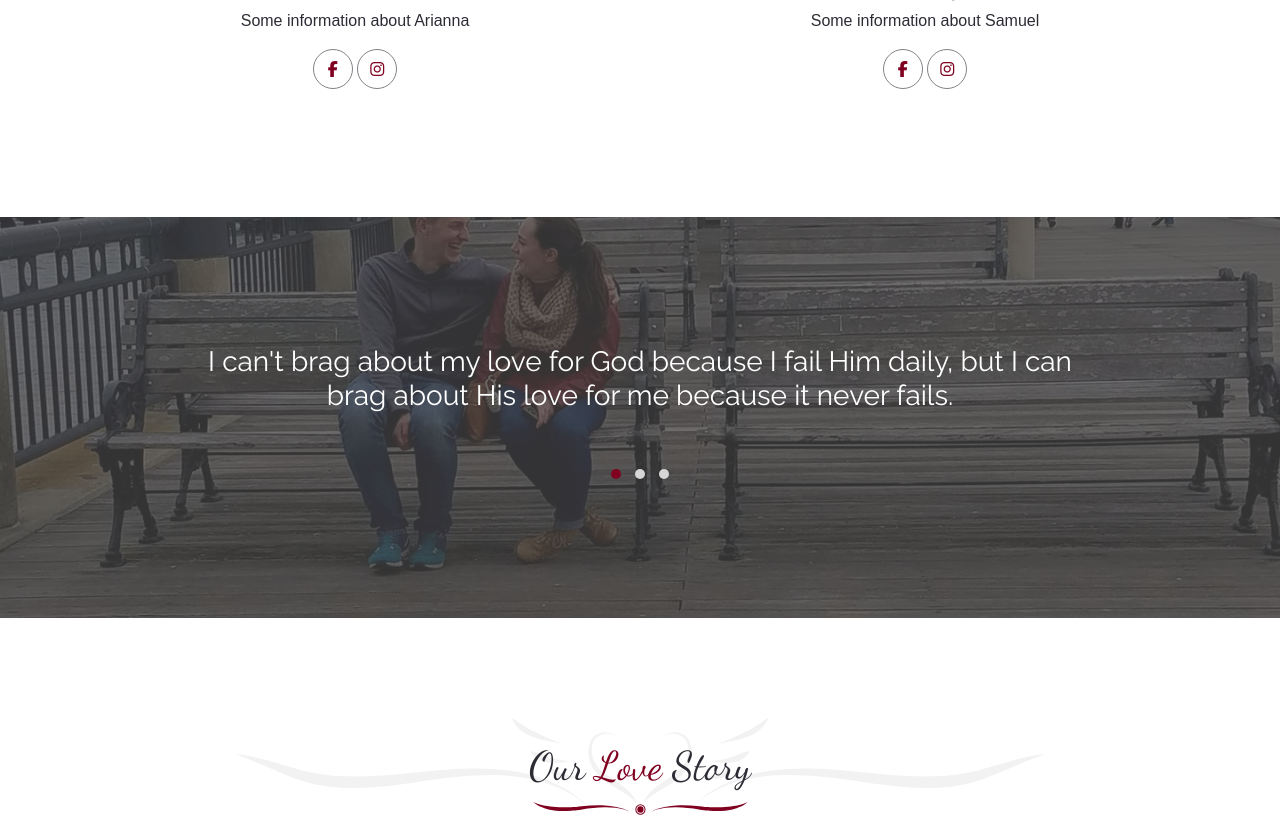
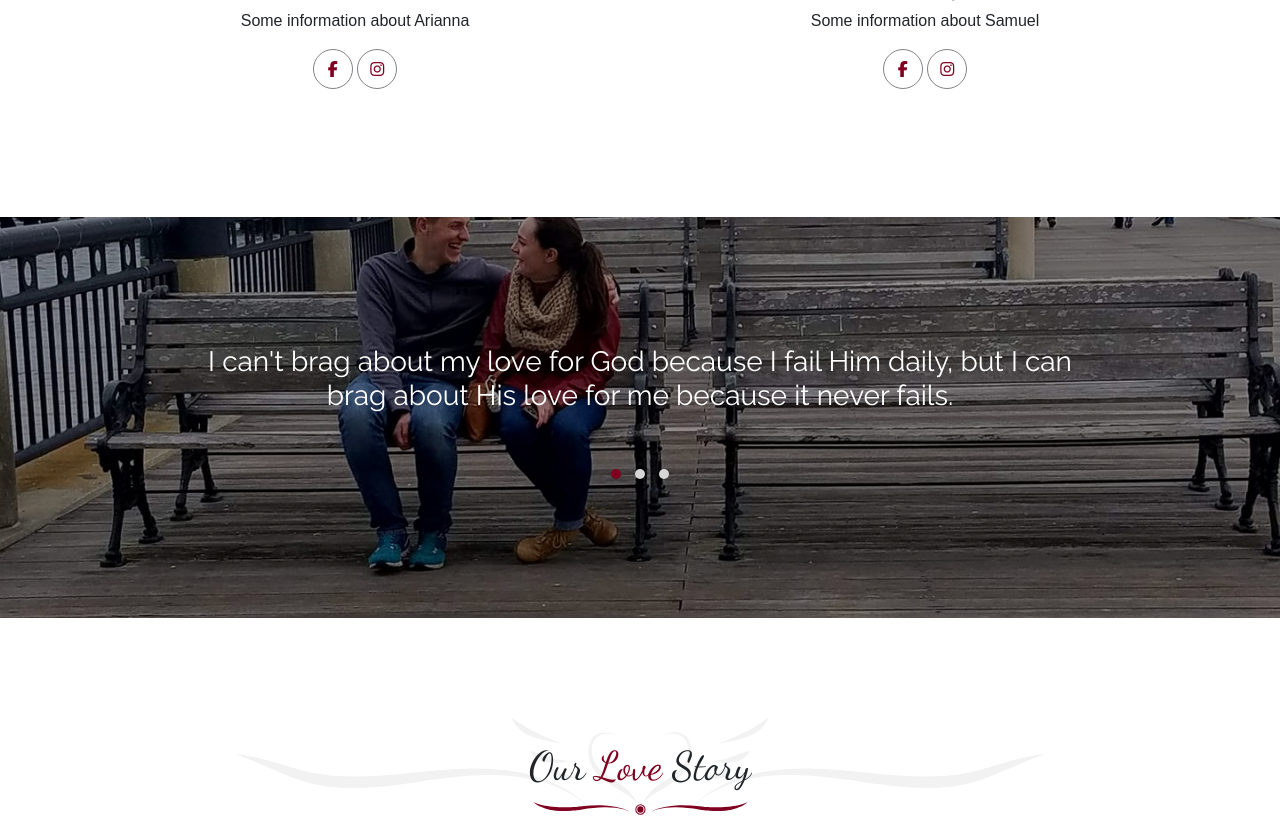
Before and after one commit to Samhenry97/Wedding, a Django app: page / in a window 1280 px wide. Shown: the part 1642-2460 px from the top of the page. Run offline with Django 3.2, Linux system fonts and the light colour scheme; style sheets or scripts are compiled from the project's sources; some libraries are stand-ins or nearby versions; some web fonts are replaced.

Commit message:
Lag and Static Background for Carousel

```diff
--- a/samari/static/css/app.scss
+++ b/samari/static/css/app.scss
@@ -76,7 +76,7 @@ p {
 }
 
 body {
-  color: rgb(45, 44, 53);
+  overflow-x: hidden;
 }
 
 section {
@@ -146,6 +146,7 @@ figure {
 
 #quotes {
   color: white;
+  background: url('/static/img/charleston.jpg') no-repeat fixed center center / cover;
 }
 
 .owl-carousel {
@@ -155,7 +156,7 @@ figure {
 }
 
 .owl-overlay {
-  background: url('/static/img/charleston.jpg') no-repeat fixed center center;
+  background-color: rgba(0, 0, 0, 0.4);
   background-size: cover;
   position: absolute;
   height: 100%;
@@ -163,7 +164,6 @@ figure {
   left: 0;
   top: 0;
   z-index: 2;
-  filter: brightness(30%) opacity(80%);
 }
 
 .relative-z {
```
Also changed, not shown: static/css/app.css, 1 other file.
